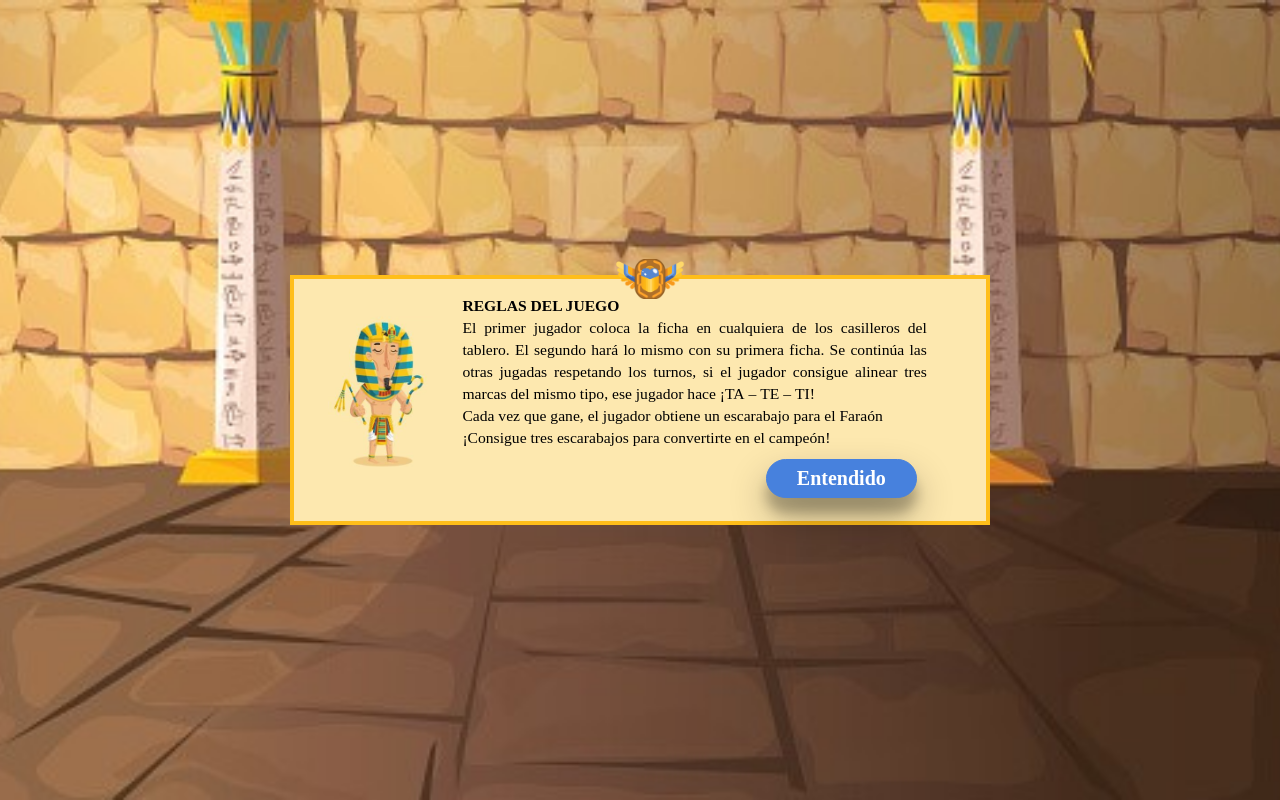
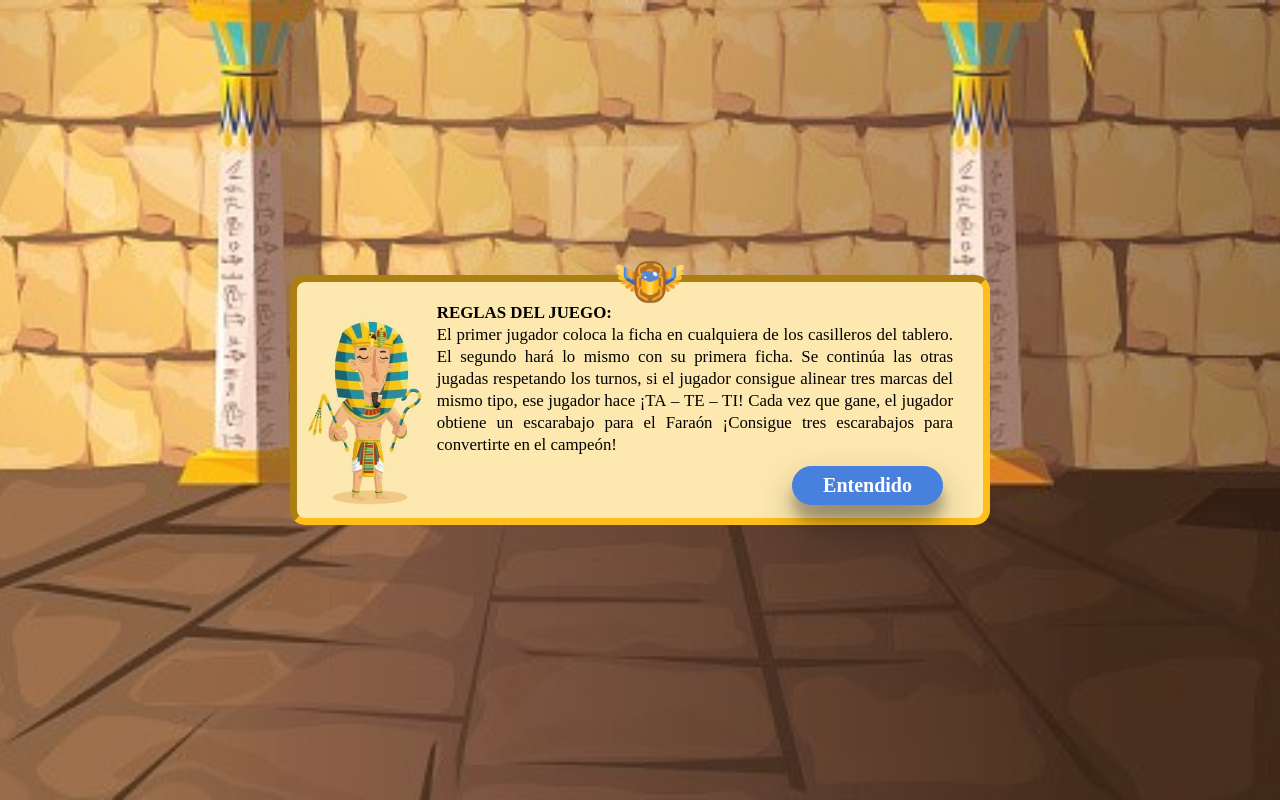
Before and after one commit to Solcii/Tres-faraones-en-linea, a React (Create React App) app: page / in a window 1280 px wide. Both pictures are taken after a click on the button "INICIAR JUEGO". Built offline with nearby package versions, Linux system fonts and the light colour scheme; a web font is replaced by a local one.

Commit message:
modal style

```diff
--- a/src/App.js
+++ b/src/App.js
@@ -87,12 +87,14 @@ const App = () => {
     setTimeout(reset, 2000);
   }
 
+  const reglas = 'El primer jugador coloca la ficha en cualquiera de los casilleros del tablero. El segundo hará lo mismo con su primera ficha. Se continúa las otras jugadas respetando los turnos, si el jugador consigue alinear tres marcas del mismo tipo, ese jugador hace ¡TA – TE – TI! Cada vez que gane, el jugador obtiene un escarabajo para el Faraón ¡Consigue tres escarabajos para convertirte en el campeón!'
+
 
   return (
     <div className="container">
 
       {gameMenu ? <div className='menu-container'><div className='beetle-container'><Beetle/><Beetle/></div><Title/><Button onClick={startGame} buttonTextContent={'INICIAR JUEGO'}/></div>
-      : gameOn ? <Modal onClick={handleGameOn} buttonTextContent={'Entendido'}/> :
+      : gameOn ? <Modal modalTitle={'REGLAS DEL JUEGO:'} modalText={reglas} onClick={handleGameOn} buttonTextContent={'Entendido'}/> :
       <>
       <Board winningSquares={winningSquares} turn={turn} squares={squares} onClick={handleClick}/>
       <ScoreBoard scoreO={score.O} scoreX={score.X}/>
--- a/src/components/Beetle/Beetle.css
+++ b/src/components/Beetle/Beetle.css
@@ -22,6 +22,7 @@
     top: 0;
     transform: translate(-50%, -50%);
     width: 7rem;
+    height: 7rem;
 }
 
 @-webkit-keyframes mover {
--- a/src/components/Modal/Modal.css
+++ b/src/components/Modal/Modal.css
@@ -2,9 +2,10 @@
     position: relative;
     padding: 2rem;
     background-color: #FDE8AF;
-    border: 0.4rem solid #FFBE1A;
+    border: 0.7rem inset #FFBE1A;
     width: 70rem;
     height: 25rem;
+    border-radius: 1.5rem;
 }
 
 .pharaoh {
@@ -12,26 +13,25 @@
     background-position: center;
     background-repeat: no-repeat;
     background-size: contain;
-    height: 15rem;
+    height: 19rem;
     width: 25%;
     position: absolute;
     top: 0;
     left: 0;
-    transform: translate(0, 25%);
+    transform: translate(-9%, 17%);
 }
 
 .modal-body {
     position: absolute;
-    top: 5%;
-    left: 20%;
+    top: 7%;
+    left: 16%;
     display: flex;
     flex-direction: column;
     justify-content: center;
-    font-size: 2.5rem;
+    font-size: 2.7rem;
     line-height: 2.2rem;
     text-align: justify;
     padding: 1rem;
     margin: 2rem;
-    width: 70%;
     height: 18rem;
 }
--- a/src/components/Modal/Modal.js
+++ b/src/components/Modal/Modal.js
@@ -2,16 +2,14 @@ import Button from '../Button/Button'
 import './Modal.css'
 import Beetle from '../Beetle/Beetle'
 
-const Modal = ({onClick, buttonTextContent}) => {
+const Modal = ({onClick, modalTitle, modalText, buttonTextContent}) => {
     return (
         <div className='modal-container'>
             <Beetle />
             <div className='pharaoh'></div>
             <div className='modal-body'>
-                <h1 className='modal-title'>REGLAS DEL JUEGO</h1>
-                <p className='modal-info'>El primer jugador coloca la ficha en cualquiera de los casilleros del tablero. El segundo hará lo mismo con su primera ficha. Se continúa las otras jugadas respetando los turnos, si el jugador consigue alinear tres marcas del mismo tipo, ese jugador hace ¡TA – TE – TI!
-                <br/>Cada vez que gane, el jugador obtiene un escarabajo para el Faraón
-                <br/>¡Consigue tres escarabajos para convertirte en el campeón!</p>
+                <h1 className='modal-title'>{modalTitle}</h1>
+                <p className='modal-info'>{modalText}</p>
                 <Button onClick={onClick} buttonTextContent={buttonTextContent}/>
             </div>
         </div>
```
